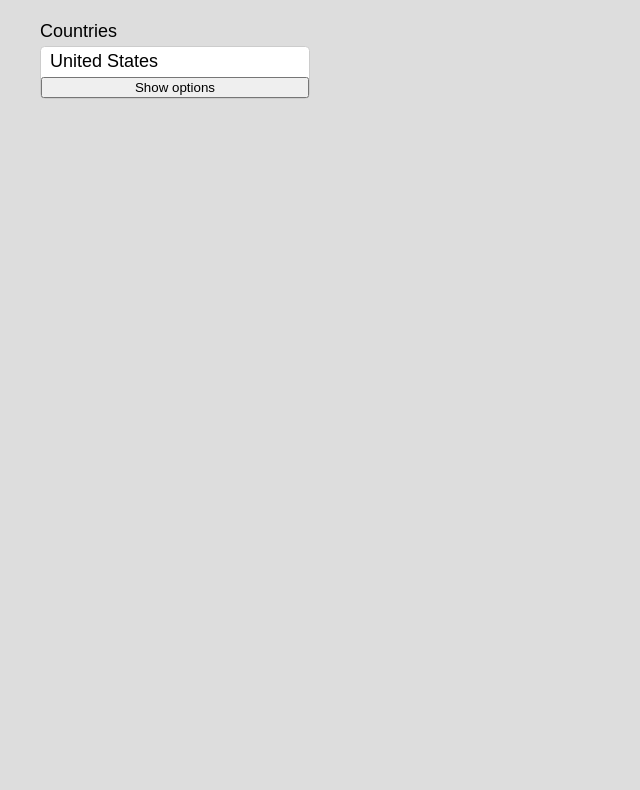
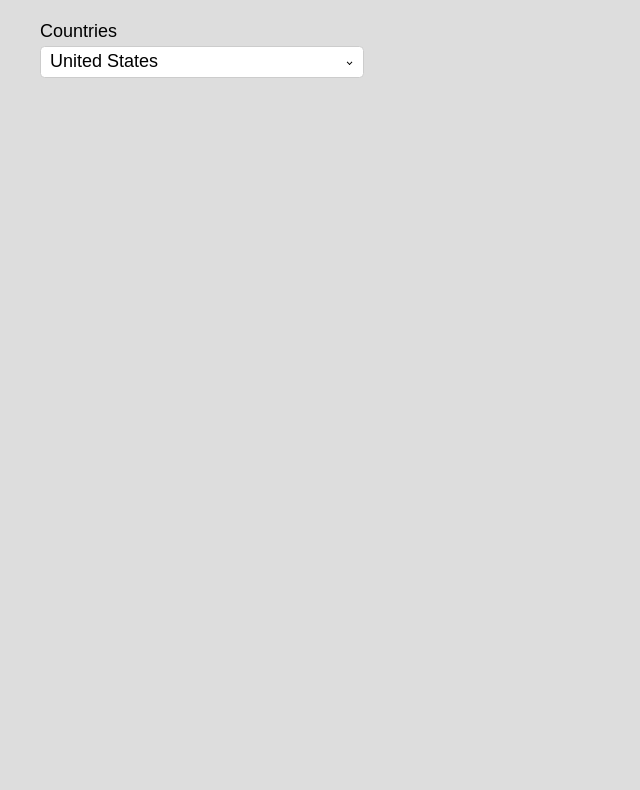
Before and after one commit to wesruv/choosin, a website with bundled scripts: page src/index.html in a window 1280 px wide. Shown: the part 1609-2399 px from the top of the page, without its empty margins (0-640 px from the left). Built offline with nearby package versions, Linux system fonts and the light colour scheme.

Commit message:
Fixing styling and search behavior
Adding dropdownToggle styling
Making sure search field data is always reflected in shown options

```diff
--- a/src/choosin.css
+++ b/src/choosin.css
@@ -44,10 +44,13 @@
 .choosin--processed {
   position: relative;
   display: flex;
-  flex-direction: column;
+  align-items: stretch;
   width: var(--choosin__width, 15em);
+  min-width: -webkit-min-content;
+  min-width: -moz-min-content;
   min-width: min-content;
   max-width: 100%;
+  -webkit-margin-after: 1em;
   margin-block-end: 1em;
   border: 1px solid var(--choosin__border__color, #ccc);
   border-radius: 0.25em;
@@ -74,17 +77,21 @@
   border: 0;
   font-size: inherit;
   text-align: left;
+  -webkit-appearance: none;
+  -moz-appearance: none;
   appearance: none;
   background: transparent;
   cursor: pointer;
 }
 
 .choosin__searchBox {
+  flex-grow: 1;
   position: relative;
-  width: 100%;
   margin: 0;
   padding-block: 0.25em;
+  -webkit-padding-start: 0.5em;
   padding-inline-start: 0.5em;
+  -webkit-padding-end: 3em;
   padding-inline-end: 3em;
   overflow: hidden;
   white-space: nowrap;
@@ -99,12 +106,24 @@
   outline: 0;
   box-shadow: inset 0 0 0 2px var(--choosin__border--highlight, #2b9af3);
 }
+
+.choosin__dropdownToggle {
+  position: relative;
+  width: 2em;
+  border: 0;
+  text-indent: -9999em; /* Hide text */
+  background: transparent;
+  -webkit-appearance: none;
+  -moz-appearance: none;
+  cursor: pointer;
+  appearance: none;
+}
 /* Dropdown Arrow */
-.choosin__searchBox:before {
+.choosin__dropdownToggle:before {
   content: "";
   position: absolute;
   top: 50%;
-  right: 0.75em;
+  right: 50%;
   display: block;
   width: 0.25em;
   height: 0.25em;
@@ -117,8 +136,6 @@
   transform: translateY(0.25em) rotate(135deg);
   transform-origin: right top;
 }
-
-/* .choosin__dropdownToggle {} */
 
 /* .choosin__toggle-text {} */
 .choosin__toggle-text--is-open {
@@ -208,6 +225,8 @@
  */
 .csn-optionsList {
   position: absolute;
+  height: -webkit-min-content;
+  height: -moz-min-content;
   height: min-content;
   /* Respect max-height from JS, then the non-JS variable */
   max-height: var(
@@ -223,7 +242,8 @@
   overflow-y: auto;
   list-style: none;
 }
-/* .csn-optionsList:before {
+/*
+.csn-optionsList:before {
     content: '';
     position: absolute;
     top: 0;
@@ -232,13 +252,15 @@
     width: 100%;
     height: 0;
     border: 1px solid rgba(0, 255, 0, 0.25);
-} */
+}
+*/
 
 .csn-optionsList__option {
   display: block;
   width: 100%;
   padding-block: 0.25em;
-  padding-inline-start: 0.5em;
+  -webkit-padding-start: 0.5em;
+          padding-inline-start: 0.5em;
 }
 
 .csn-optionsList__option--highlight {
--- a/src/choosin.js
+++ b/src/choosin.js
@@ -119,6 +119,8 @@ class Choosin {
      */
     const _open = () => {
       this.setDropdownHeightAndDirection($choosin);
+      // Immediately search options for the current value in the search box
+      this.searchCallback();
 
       document.addEventListener('click', this.documentClick);
 
@@ -426,13 +428,13 @@ class Choosin {
     /**
      * Make sure search can't be called too often
      */
-    const debouncedSearch = debounce(
-      () => this.searchCallback($search),
+    this.debouncedSearch = debounce(
+      () => this.searchCallback(),
       250
     );
     // Trigger search if the value changes and as the user types
-    $search.addEventListener('change', () => debouncedSearch());
-    $search.addEventListener('keydown', () => debouncedSearch());
+    $search.addEventListener('change', () => this.debouncedSearch());
+    $search.addEventListener('keydown', () => this.debouncedSearch());
 
     // this.elements.search.clear = $clearSearch;
 
@@ -670,9 +672,10 @@ class Choosin {
 
     /**
      * Elements reference
+     * @property choosinWrapper {HTMLElement} Choosin's main wrapper
      * @property optionsList {HTMLElement} Choosin's ul wrapper for the the options
-     * @property trigger {HTMLElement} The main choosin button that expands/collapses the options
-     * @property searchWrapper {HTMLElement} The wrapper around the search form
+     * @property dropdownToggle {HTMLElement} The main choosin button that expands/collapses the options
+     * @property search {HTMLElement} The text field that reflects the current value/searches the list
      * @property originalSelect {HTMLElement} Select element choosin was generated from
      */
     this.elements = {
```
